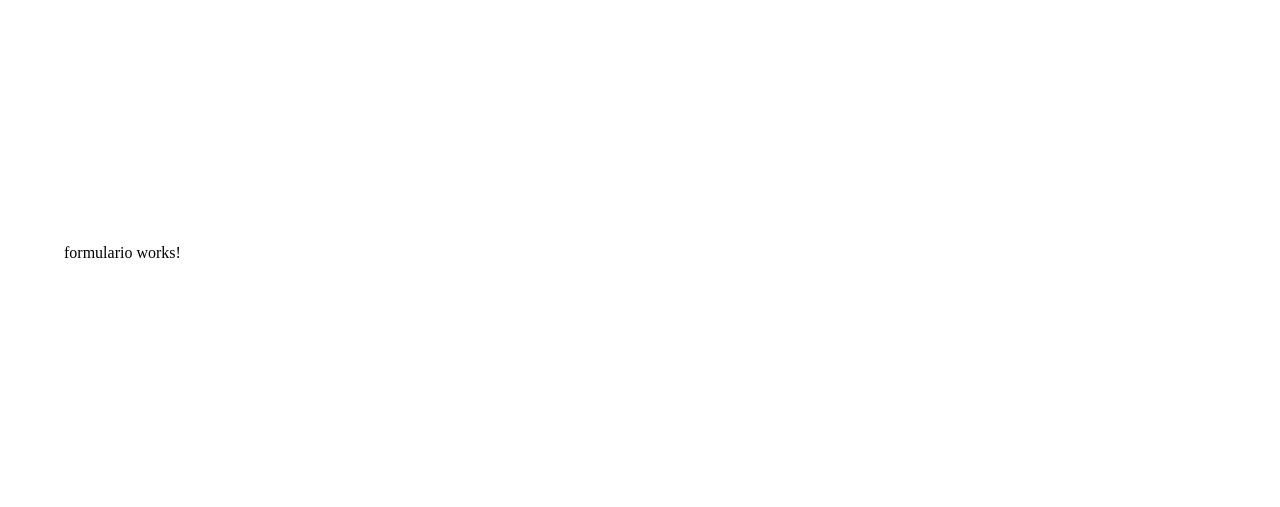
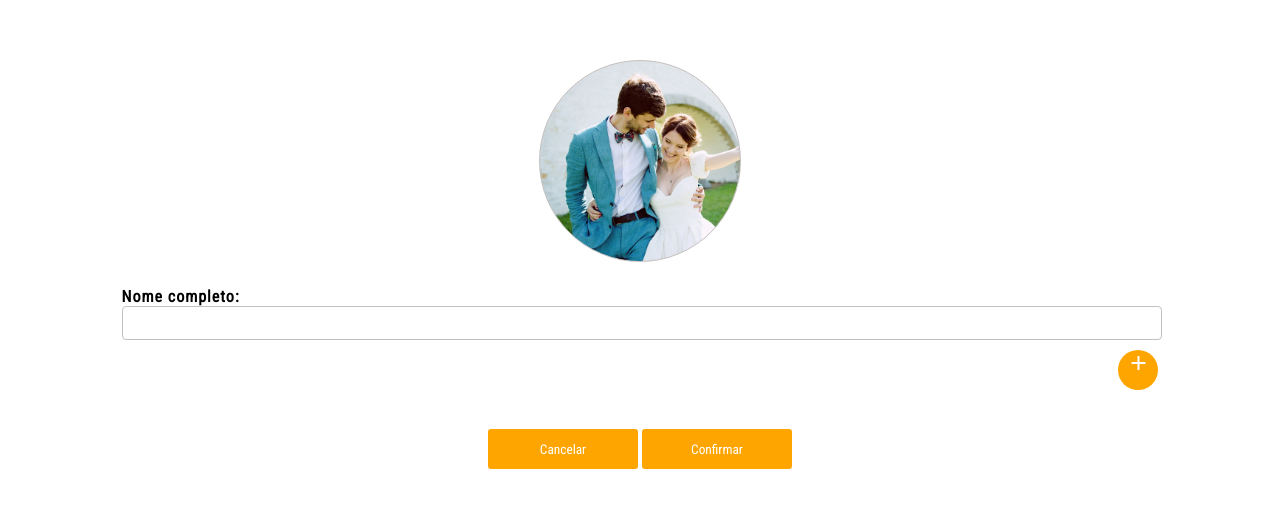
Before and after one commit to dudubass15/convite-casamento, an Angular app: page /formulario in a window 1280 px wide. Shown: the part 147-654 px from the top of the page. Built offline with nearby package versions, Linux system fonts and the light colour scheme.

Commit message:
adicionado formulario e botões para confirmar e voltar

```diff
--- a/package.json
+++ b/package.json
@@ -19,6 +19,7 @@
     "@angular/platform-browser": "~8.2.9",
     "@angular/platform-browser-dynamic": "~8.2.9",
     "@angular/router": "~8.2.9",
+    "material-design-icons": "^3.0.1",
     "rxjs": "~6.4.0",
     "tslib": "^1.10.0",
     "zone.js": "~0.9.1"
--- a/src/app/card-convite/card-convite.component.html
+++ b/src/app/card-convite/card-convite.component.html
@@ -11,7 +11,7 @@
         <p class="text-data-2">ÀS 19:00</p>
     </div>
     <div class="section-confirma">
-        <button class="btn-confirma">Confirmar presença</button>
+        <button class="btn-confirma" (click)="formulario()">Confirmar presença</button>
     </div>
     <div class="section-endereco">
         <!-- <p class="title-cerimonia m-bottom-6">*LOCAL CERIMONIA:</p> -->
--- a/src/app/card-convite/card-convite.component.scss
+++ b/src/app/card-convite/card-convite.component.scss
@@ -78,7 +78,7 @@
     width: 100%;
     height: 60px;
     // background-color: brown;
-    margin-bottom: 40px;
+    margin-bottom: 25px;
 }
 .cnv-w-90 .section-confirma .btn-confirma {
     width: 150px;
--- a/src/app/card-convite/card-convite.component.ts
+++ b/src/app/card-convite/card-convite.component.ts
@@ -1,4 +1,5 @@
 import { Component, OnInit } from '@angular/core';
+import { Router } from '@angular/router';
 
 @Component({
   selector: 'app-card-convite',
@@ -7,9 +8,13 @@ import { Component, OnInit } from '@angular/core';
 })
 export class CardConviteComponent implements OnInit {
 
-  constructor() { }
+  constructor(private router: Router) { }
 
   ngOnInit() {
   }
 
+  formulario() {
+    this.router.navigate(['formulario']);
+  }
+
 }
--- a/src/app/formulario/formulario.component.html
+++ b/src/app/formulario/formulario.component.html
@@ -1 +1,24 @@
-<p>formulario works!</p>
+<!-- <div class="w-100">
+    <a href="" class="text-retorno">Voltar</a>
+</div> -->
+
+<div class="w-90">
+    <div class="section-photo">
+        <div class="circle-photo img-circle-photo"></div>
+    </div>
+    <div class="formulario">
+        <div class="form-group">
+            <label class="l-form">Nome completo: </label>
+            <input type="text" class="i-form">
+        </div>
+        <div class="form-group">
+            <button class="btn-addmais f-right" title="Mais campos">
+                <i class="material-icons">add</i>
+            </button>
+        </div>
+    </div>
+    <div class="section-confirmar">
+        <button class="btn-cancelar" (click)="cancelarPresenca()">Cancelar</button>
+        <button class="btn-confirma" (click)="confirmarPresenca()">Confirmar</button>
+    </div>
+</div>
--- a/src/app/formulario/formulario.component.scss
+++ b/src/app/formulario/formulario.component.scss
@@ -0,0 +1,115 @@
+.w-100 {
+    width: 90%;
+    height: 50px;
+    margin: auto;
+    padding: 0px;
+}
+.w-100 .text-retorno {
+    text-decoration: none;
+    color: #636161;
+    font-family: 'Roboto Condensed', sans-serif;
+    letter-spacing: 1px;
+    font-weight: 500;
+}
+.w-90 {
+    display: flex;
+    flex-direction: column;
+    width: 90%;
+    margin: auto;
+    // background-color: peru;
+}
+.w-90 .section-photo {
+    display: flex;
+    justify-content: center;
+    width: 100%;
+}
+.w-90 .section-photo .circle-photo {
+    width: 200px;
+    height: 200px;
+    border: 0.4px solid #c5c0c0;
+    border-radius: 50%;
+    margin-top: 25px;
+    margin-bottom: 25px;
+}
+.img-circle-photo {
+    background-image: url('../../assets/img/wallpaper.jpg');
+    overflow: hidden;
+    background-size: cover;
+    background-position-x: -28px;
+}
+.w-90 .formulario {
+    width: 100%;
+    // height: 140px;
+    min-height: 140px;
+    margin: auto;
+}
+.w-90 .formulario .form-group {
+    width: 100%;
+    margin: 0px 0px 10px 0px;
+    padding: 0px;
+    // background-color: brown;
+}
+.w-90 .formulario .form-group .l-form {
+    width: 100%;
+    font-family: 'Roboto Condensed', sans-serif;
+    font-weight: bold;
+    letter-spacing: 1px;
+}
+.w-90 .formulario .form-group .i-form {
+    display: flex;
+    justify-content: center;
+    width: 99%;
+    height: 30px;
+    border: 1px solid #c5c0c0;;
+    border-radius: 4px;
+    margin: auto;
+    padding-left: 10px;
+    font-family: 'Roboto Condensed', sans-serif;
+    font-size: 19px;
+}
+.w-90 .formulario .form-group .btn-addmais {
+    display: flex;
+    justify-content: center;
+    width: 40px;
+    height: 40px;
+    border: none;
+    border-radius: 50%;
+    background-color: orange;
+    color: #ffffff;
+}
+.w-90 .formulario .form-group .btn-addmais:hover {
+    display: flex;
+    justify-content: center;
+    width: 40px;
+    height: 40px;
+    border: none;
+    border-radius: 50%;
+    background-color: rgb(201, 132, 5);
+    color: #ffffff;
+}
+.w-90 .section-confirmar {
+    display: flex;
+    justify-content: center;
+    width: 100%;
+}
+.w-90 .section-confirmar .btn-confirma {
+    width: 150px;
+    height: 40px;
+    margin: 2px;
+    font-family: 'Roboto Condensed', sans-serif;
+    border: 0px;
+    border-radius: 3px;
+    background-color: orange;
+    color: #ffffff;
+}
+.w-90 .section-confirmar .btn-cancelar {
+    width: 150px;
+    height: 40px;
+    margin: 2px;
+    font-family: 'Roboto Condensed', sans-serif;
+    border: 0px;
+    border-radius: 3px;
+    // background-color: #0bad0b;
+    background-color: orange;
+    color: #ffffff;
+}
--- a/src/app/formulario/formulario.component.ts
+++ b/src/app/formulario/formulario.component.ts
@@ -1,4 +1,5 @@
 import { Component, OnInit } from '@angular/core';
+import { Router } from '@angular/router';
 
 @Component({
   selector: 'app-formulario',
@@ -7,9 +8,17 @@ import { Component, OnInit } from '@angular/core';
 })
 export class FormularioComponent implements OnInit {
 
-  constructor() { }
+  constructor(private router: Router) { }
 
   ngOnInit() {
   }
 
+  confirmarPresenca() {
+
+  }
+
+  cancelarPresenca() {
+    this.router.navigate(['']);
+  }
+
 }
--- a/src/index.html
+++ b/src/index.html
@@ -9,8 +9,8 @@
   <link href="https://fonts.googleapis.com/css?family=Tangerine&display=swap" rel="stylesheet">
   <link href="https://fonts.googleapis.com/css?family=Abril+Fatface&display=swap" rel="stylesheet">
   <link href="https://fonts.googleapis.com/css?family=Roboto+Condensed&display=swap" rel="stylesheet">
-
   <link href="https://fonts.googleapis.com/css?family=Vidaloka&display=swap" rel="stylesheet">
+  <link href="https://fonts.googleapis.com/icon?family=Material+Icons" rel="stylesheet">
 </head>
 <body>
   <app-root></app-root>
--- a/src/styles.scss
+++ b/src/styles.scss
@@ -26,11 +26,17 @@ body .convite {
 .m-bottom-6 {
     margin-bottom: 6px;
 }
-@media screen and (min-width: 310px) and (max-width: 425px) {
-    body .convite {
-        width: 90%;
-        margin: auto;
-        padding: 20px;
-        margin-top: 50%;
-    }
+.f-left {
+    float: left;
 }
+.f-right {
+    float: right;
+}
+// @media screen and (min-width: 310px) and (max-width: 425px) {
+//     body .convite {
+//         width: 90%;
+//         margin: auto;
+//         padding: 20px;
+//         margin-top: 50%;
+//     }
+// }
```
Also changed, not shown: 1 other file (tests, documents, lock files or other folders).
